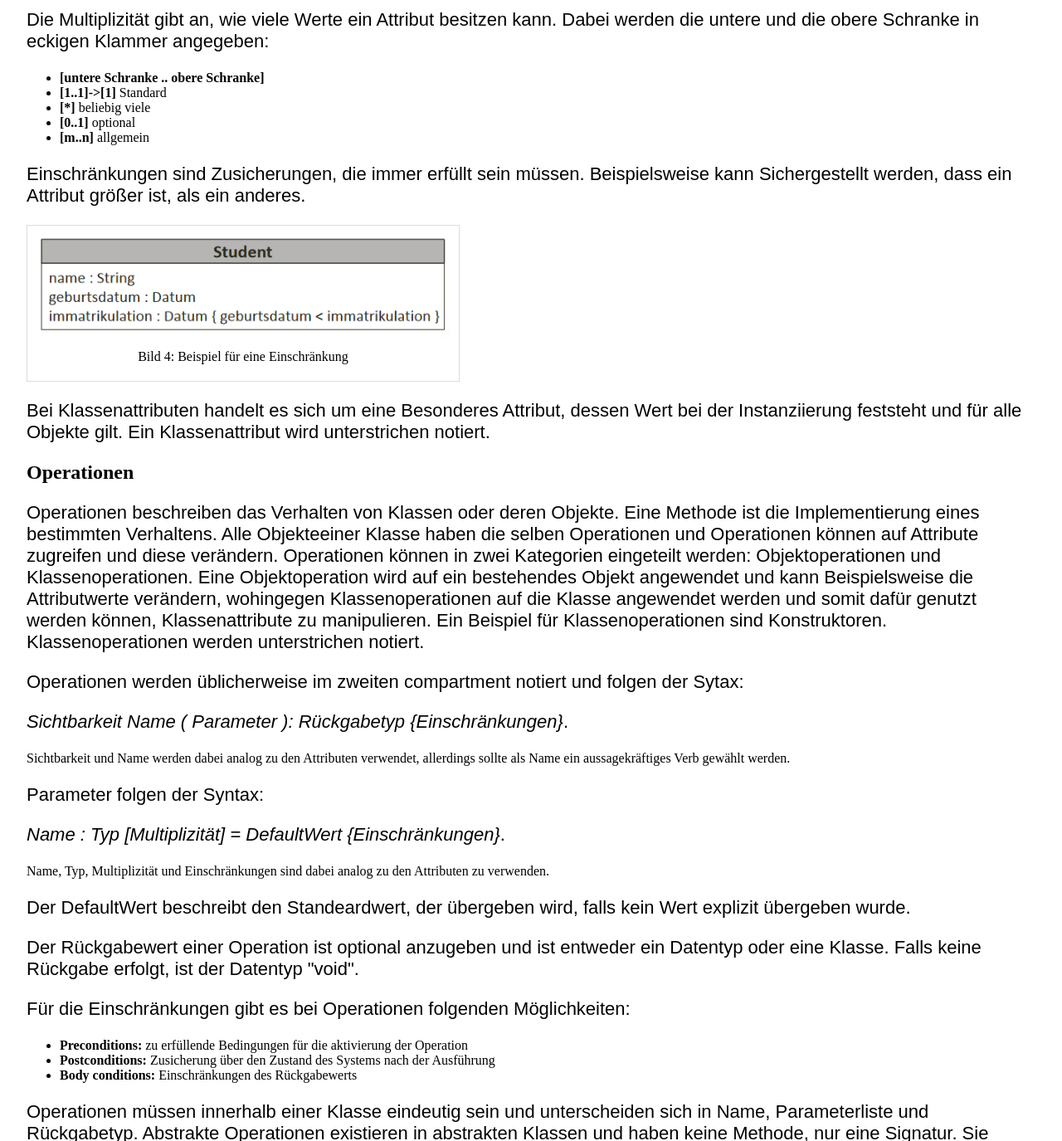
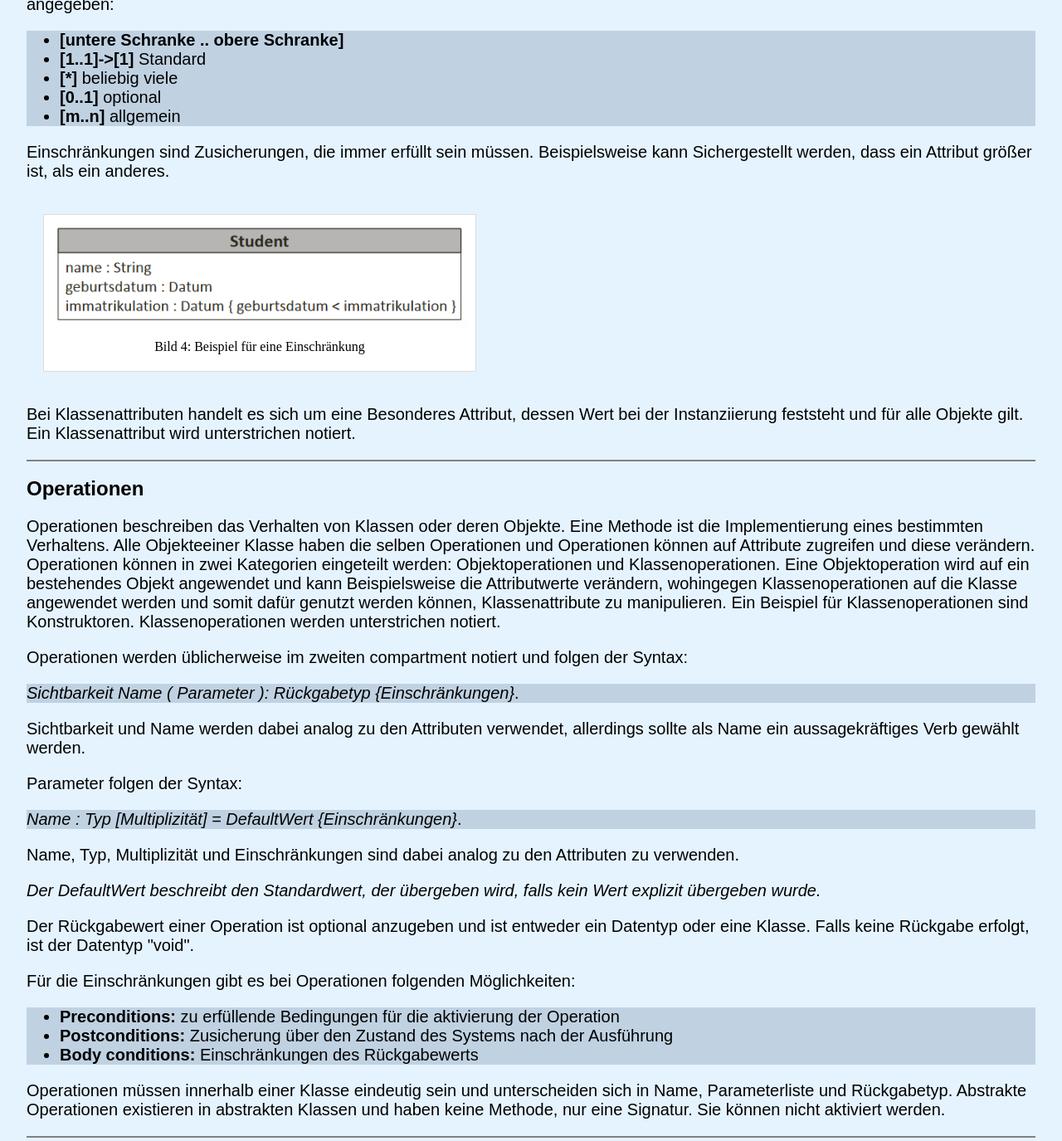
Before and after one commit to niceboy120/E-Learning_2018, a plain HTML site: page klassendiagramme.html in a window 1280 px wide. Shown: the part 1425-2800 px from the top of the page at 83% size. Drawn offline with Linux system fonts and the light colour scheme.

Commit message:
Improve Design

```diff
--- a/klassendiagramme.html
+++ b/klassendiagramme.html
@@ -15,6 +15,8 @@
 			Klassendiagramme sind ähnlich aufgebaut wie Objektdiagramme. Allerdings kommen zu den schon bekannten Komponenten (Objekte und Relationen) nun noch Klassen, Klassenattribute und Operationen hinzu.
 			Sie werden ebenfals in der Analysephase und in der Entwurfsphase der objektorientierten Programmierung eingesetzt.
 		</p>
+
+	<hr noshade>
 
 	<h2>Klassen</h2>
 		<p>
@@ -34,6 +36,8 @@
 				Im zweiten compartment befinden sich die Attribute und im dritten compartment die Operationen der Klasse. In den darauf folgenden compartments können sich beliebige Informationen zur Klasse befinden.
 			</p>
 
+	<hr noshade>
+
 	<h2>Abstrakte Klassen</h2>
 		<p>
 			Abstrakte Klassen sind Klassen, die nicht instanziiert werden können. Sie beinhalten Eigenschaften und Verhalten verschiedener Arten von Objekten, allerdings werden sie nicht durch die abstrakte Klasse implementiert.
@@ -44,6 +48,8 @@
 			<img src="bilder/abstrakte_klasse.PNG" style="width:500px;" />
 			<figcaption>Bild 2: Kennzeichnung einer abstrakten Klasse</figcaption>
 		</figure>
+
+	<hr noshade>
 
 	<h2>Attribute</h2>
 		<p>
@@ -57,7 +63,7 @@
 			<figcaption>Bild 3: Kennzeichnung eines abgeleiteten Attributs</figcaption>
 		</figure>
 
-		<ul>
+		<ul class="syntax">
 			<li><b>+</b> public</li>
 			<li><b>~</b> package</li>
 			<li><b>#</b> protected</li>
@@ -78,7 +84,7 @@
 		<p>
 			Die Multiplizität gibt an, wie viele Werte ein Attribut besitzen kann. Dabei werden die untere und die obere Schranke in eckigen Klammer angegeben:
 		</p>
-		<ul>
+		<ul class="syntax">
 			<li><b>[untere Schranke .. obere Schranke]</b></li>
 			<li><b>[1..1]->[1]</b> Standard</li>
 			<li><b>[*]</b> beliebig viele</li>
@@ -99,6 +105,8 @@
 			Bei Klassenattributen handelt es sich um eine Besonderes Attribut, dessen Wert bei der Instanziierung feststeht und für alle Objekte gilt. Ein Klassenattribut wird unterstrichen notiert.
 		</p>
 
+	<hr noshade>
+
 	<h2>Operationen</h2>
 		<p>
 			Operationen beschreiben das Verhalten von Klassen oder deren Objekte. Eine Methode ist die Implementierung eines bestimmten Verhaltens.
@@ -111,19 +119,27 @@
 		</p>
 
 		<p>
-			Operationen werden üblicherweise im zweiten compartment notiert und folgen der Sytax:
-			<p><i>Sichtbarkeit Name ( Parameter ): Rückgabetyp {Einschränkungen}</i>.</p>
+			Operationen werden üblicherweise im zweiten compartment notiert und folgen der Syntax:
+		</p>
+		<p class="syntax">
+			<i>Sichtbarkeit Name ( Parameter ): Rückgabetyp {Einschränkungen}</i>.
+		</p>
+		<p>
 			Sichtbarkeit und Name werden dabei analog zu den Attributen verwendet, allerdings sollte als Name ein aussagekräftiges
 			Verb gewählt werden.
 		</p>
 
 		<p>
 			Parameter folgen der Syntax:
-			<p><i>Name : Typ [Multiplizität] = DefaultWert {Einschränkungen}</i>.</p>
+		</p>
+		<p class="syntax">
+			<i>Name : Typ [Multiplizität] = DefaultWert {Einschränkungen}</i>.
+		</p>
+		<p>
 			Name, Typ, Multiplizität und Einschränkungen sind dabei analog zu den Attributen zu verwenden.
-			<p>
-				Der DefaultWert beschreibt den Standeardwert, der übergeben wird, falls kein Wert explizit übergeben wurde.
-			</p>
+		</p>
+		<p>
+			<em>Der DefaultWert beschreibt den Standardwert, der übergeben wird, falls kein Wert explizit übergeben wurde.</em>
 		</p>
 		<p>
 			Der Rückgabewert einer Operation ist optional anzugeben und ist entweder ein Datentyp oder eine Klasse.
@@ -131,7 +147,7 @@
 		</p>
 		<p>
 			Für die Einschränkungen gibt es bei Operationen folgenden Möglichkeiten:
-			<ul>
+			<ul class="syntax">
 				<li><b>Preconditions:</b> zu erfüllende Bedingungen für die aktivierung der Operation</li>
 				<li><b>Postconditions:</b> Zusicherung über den Zustand des Systems nach der Ausführung</li>
 				<li><b>Body conditions:</b> Einschränkungen des Rückgabewerts</li>
@@ -141,6 +157,8 @@
 		Operationen müssen innerhalb einer Klasse eindeutig sein und unterscheiden sich in Name, Parameterliste und Rückgabetyp.
 		Abstrakte Operationen existieren in abstrakten Klassen und haben keine Methode, nur eine Signatur. Sie können nicht aktiviert werden.
 		</p>
+
+		<hr noshade>
 
 		<h2>Beziehungen</h2>
 
@@ -166,7 +184,7 @@
 					eine Aggregation durch eine leere Raute mit der Kardinalität 0..*. Eine Komposition ist ein
 					Spezialfall der Aggregation und bedient den Fall, dass die Teile nicht ohne ihr Ganzes existieren können (Existenzabhängigkeit).
 					Ein Beispiel für den Unterschied wäre:
-					<ul>
+					<ul class="syntax">
 						<li>(Komposition:) Ein Raum kann nicht ohne Gebäude existieren.</li>
 						<li>(Aggregation:) Ein Student kann ohne Vorlesung existieren.</li>
 					</ul>
@@ -189,6 +207,8 @@
 					</figure>
 				</figure>
 
+		<hr noshade>
+
 		<h2>Das Klassendiagramm</h2>
 			<p>
 				Im Klassendiagramm werden nun die aus der Realität möglicherweise mittels Objektdiagramm abgeleiteten
@@ -198,7 +218,7 @@
 
 			<p>
 				Um die Erstellung von Klassendiagrammen oder Objektdiagrammen auszuprobieren gibt es unter diesem Link
-				einen simplen UML-Editor: <a href="UML-editor/index.html">UML-Editor</a>
+				einen simplen UML-Editor: <a href="https://bildungsportal.sachsen.de/opal/auth/RepositoryEntry/17594875911/CourseNode/97962905782595?12">UML-Editor</a>
 			</p>
 
 		<figure class="einzel" style="width:600px;">
--- a/style.css
+++ b/style.css
@@ -1,22 +1,37 @@
 body{
 	margin: 0em 2em 2em 2em;
+	background-color: #e5f3ff;
 }
 p{
 	font-family: arial;
-	font-size: 22px;
+	font-size: 20px;
 }
 h1{
 	font-family: arial;
+	font-size: 26;
+}
+h2{
+	font-family: arial;
+	font-size: 24;
+}
+h3{
+	font-family: arial;
+	font-size: 22;
+}
+
+ul{
+	font-family: arial;
+	font-size: 20px;
 }
 
 figure{
-	margin: 0;
+	margin: 20px;
 }
 
 figure.einzel{
 	display: inline-block;
 	position: relative;
-	margin: 0;
+	margin: 20px;
 	padding: 10px;
 	border: 1px solid gainsboro;
 	background: white;
@@ -33,3 +48,7 @@ figcaption {
 .right{
 	float: right;
 }
+
+.syntax{
+	background-color: #c0d2e2;
+}
```
Also changed, not shown: objektdiagramme.html (+11 -6 lines), 1 other file.
